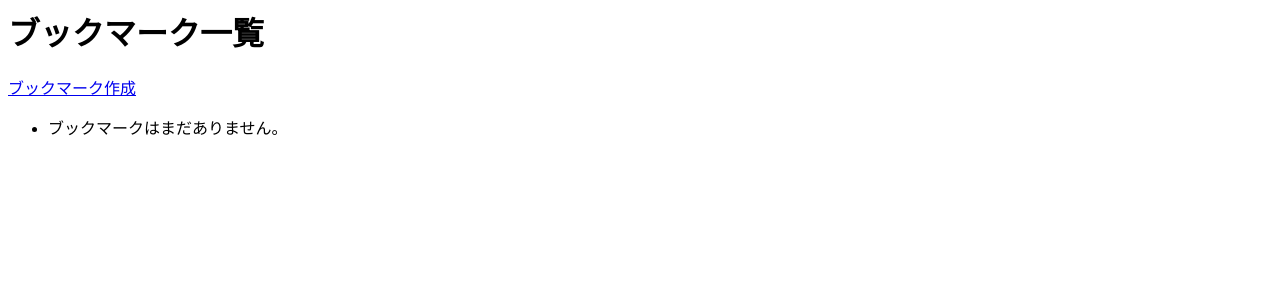
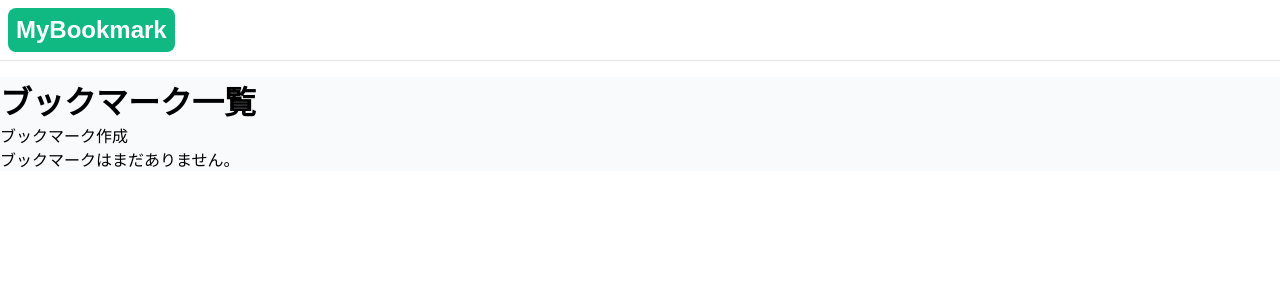
Before and after one commit to masunoob/MyBookmark, a Django app: page / in a window 1280 px wide. Shown: the top 300 px of the page. Run offline with Django 5.2, Linux system fonts and the light colour scheme; data that the repository does not hold is empty.

Commit message:
ナビゲーションバーとレイアウトを少し調整しました。

```diff
--- /dev/null
+++ b/main_app/static/main_app/css/base.css
@@ -0,0 +1,52 @@
+@import 'variables.css';
+@import 'layout.css';
+
+/* リセット */
+* {
+  margin: 0;
+  padding: 0;
+  box-sizing: border-box;
+}
+
+/* ベーススタイル */
+body {
+  margin: 0;
+  padding: 0;
+  font-family: 'Noto Sans JP', sans-serif;
+}
+
+a {
+  text-decoration: none;
+  color: inherit;
+}
+
+button {
+  border: none;
+  cursor: pointer;
+}
+
+/* ベースレイアウト */
+.navbar {
+  background-color: #ffffff;
+  display: flex;
+  justify-content: space-between;
+  align-items: center;
+}
+
+.navbar-brand {
+  background-color: var(--primary-color);
+  border: none;
+  border-radius: 0.5rem;
+  color: #ffffff;
+  font-size: 1.5rem;
+  font-weight: bold;
+  text-decoration: none;
+  padding: 0.5rem;
+  margin: 0.5rem;
+}
+
+.divider {
+  background-color: #e6e6e6;
+  height: 1px;
+  margin-bottom: 1rem;
+}
--- /dev/null
+++ b/main_app/static/main_app/css/layout.css
@@ -0,0 +1,4 @@
+.container {
+  max-width: 100%;
+  background-color: var(--background-color);
+}
--- /dev/null
+++ b/main_app/static/main_app/css/variables.css
@@ -0,0 +1,28 @@
+:root {
+  /* プライマリカラー（メインの緑） */
+  --primary-color: #10b981;        /* エメラルドグリーン */
+  --primary-dark: #059669;         /* 濃い緑 */
+  --primary-light: #34d399;        /* 薄い緑 */
+
+  /* セカンダリカラー */
+  --secondary-color: #6b7280;      /* グレー */
+  --secondary-dark: #374151;       /* 濃いグレー */
+  --secondary-light: #9ca3af;      /* 薄いグレー */
+
+  /* アクセントカラー */
+  --accent-color: #f59e0b;         /* オレンジ */
+  --success-color: #059669;        /* 成功色（緑） */
+  --danger-color: #dc2626;         /* エラー色（赤） */
+  --warning-color: #d97706;        /* 警告色（オレンジ） */
+
+  /* 背景カラー */
+  --background-color: #f9fafb;
+
+  /* ニュートラルカラー */
+  --white: #ffffff;
+  --gray-50: #f9fafb;
+  --gray-100: #f3f4f6;
+  --gray-900: #111827;
+  --black: #000000;
+
+}
--- /dev/null
+++ b/main_app/templates/main_app/base/base.html
@@ -0,0 +1,20 @@
+{% load static %}
+
+<!DOCTYPE html>
+<html lang="ja">
+<head>
+    <meta charset="UTF-8">
+    <meta name="viewport" content="width=device-width, initial-scale=1.0">
+    <title>{% block title %}MyBookmark{% endblock %}</title>
+    <link rel="stylesheet" href="{% static 'main_app/css/base.css' %}">
+</head>
+<body>
+    <nav class="navbar">
+        <a href="{% url 'bookmark_list' %}" class="navbar-brand">MyBookmark</a>
+    </nav>
+    <div class="divider"></div>
+    <div class="container">
+        {% block content %}{% endblock %}
+    </div>
+</body>
+</html>
--- a/main_app/templates/main_app/bookmark_list.html
+++ b/main_app/templates/main_app/bookmark_list.html
@@ -1,5 +1,8 @@
+{% extends "main_app/base/base.html" %}
 {% load static %}
 
+{% block content %}
+    <div class="container">
         <h1>ブックマーク一覧</h1>
 
         <a href="{% url 'bookmark_create' %}">ブックマーク作成</a>
@@ -14,3 +17,5 @@
                 <li>ブックマークはまだありません。</li>
             {% endfor %}
         </ul>
+    </div>
+{% endblock %}
```
Lines whose indentation alone changed are shown as unchanged.
